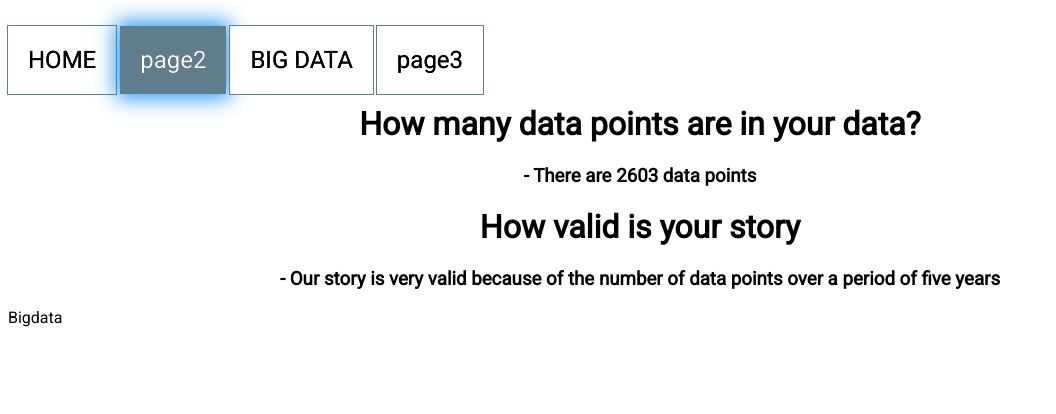
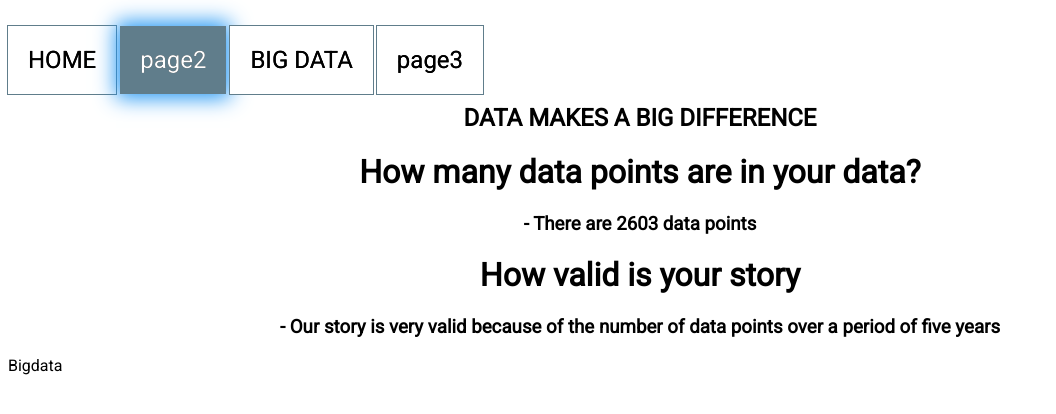
Before and after one commit to Gamesaw-Drew/bigdata, a plain HTML site: page page2.html in a window 1280 px wide. Shown: the whole page, without its empty margins (0-1056 px from the left). Drawn offline with nearby package versions, Linux system fonts and the light colour scheme.

Commit message:
Update page2.html

```diff
--- a/page2.html
+++ b/page2.html
@@ -7,6 +7,7 @@
     <script src = "https://ajax.googleapis.com/ajax/libs/jquery/1.11.0/jquery.min.js"></script>
     <script src = "java/parallax.js"></script>
     <script src = "java/main.js"></script>
+    <title>DATA MAKES A BIG DIFFERENCE</title>
 </head>
 
 <body>
@@ -23,6 +24,7 @@
     </header>
     <br><br>
     <div class = "centered">
+        <h2>DATA MAKES A BIG DIFFERENCE</h2>
         <h1> How many data points are in your data?</h1>
         <h3>- There are 2603 data points </h3>
 
```
